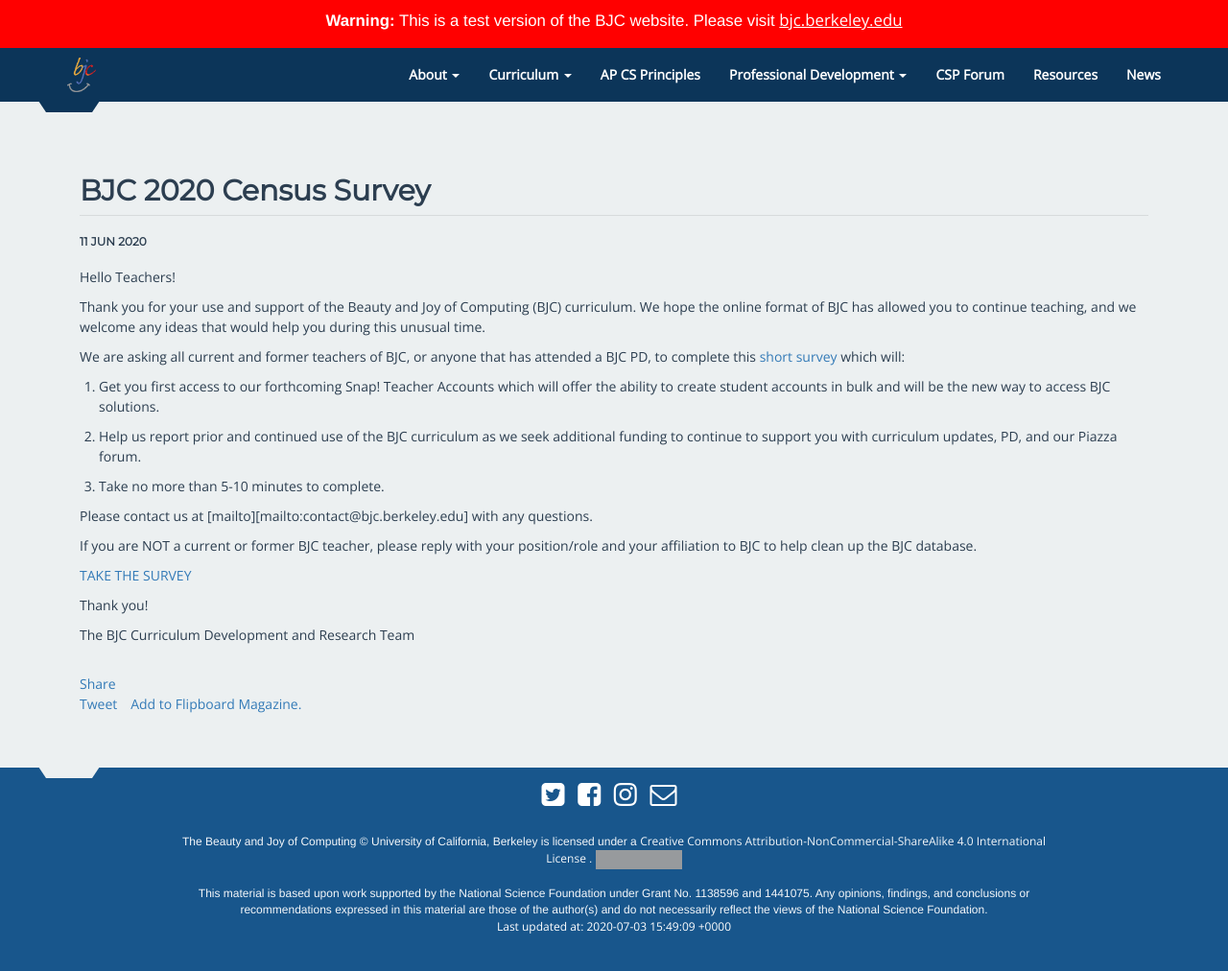
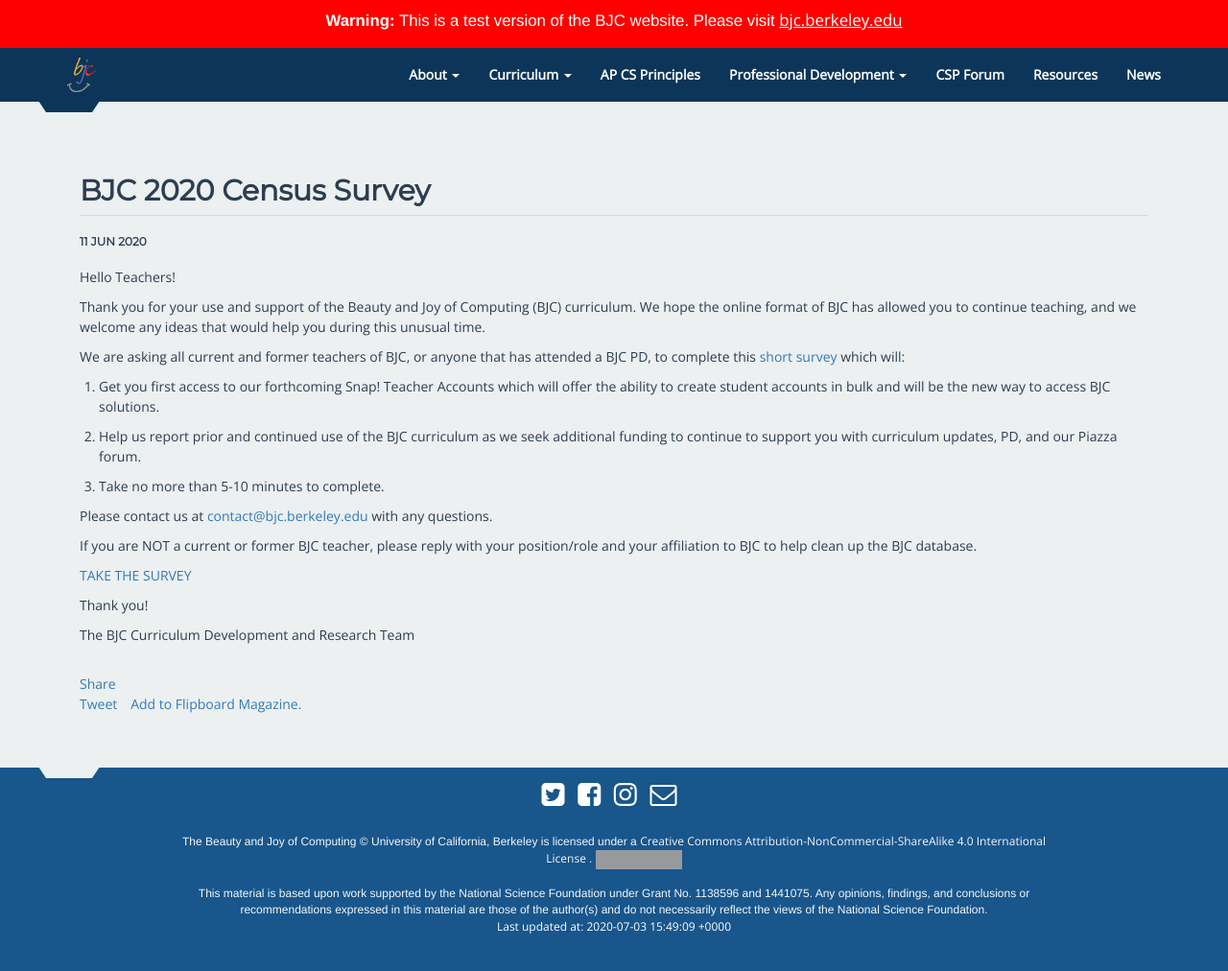
Before and after one commit to beautyjoy/beautyjoy.github.io, a Jekyll site: the page built from _posts/2020-06-10-bjc-2020-census-survey.md, in a window 1280 px wide and 1014 px high. Shown: the whole window at 96% size. Built offline with Jekyll 4.4.1, drawn with Linux system fonts in a browser that asks for light colours; comment, search, counter and statistics services are not loaded; grey boxes are pictures that could not be loaded.

```diff
--- a/_posts/2020-06-10-bjc-2020-census-survey.md
+++ b/_posts/2020-06-10-bjc-2020-census-survey.md
@@ -19,7 +19,7 @@
 
 3. Take no more than 5-10 minutes to complete.
 
-Please contact us at [mailto][mailto:contact@bjc.berkeley.edu] with any questions.
+Please contact us at [contact@bjc.berkeley.edu](mailto:contact@bjc.berkeley.edu) with any questions.
 
 If you are NOT a current or former BJC teacher, please reply with your position/role and your affiliation to BJC to help clean up the BJC database.
 
```
